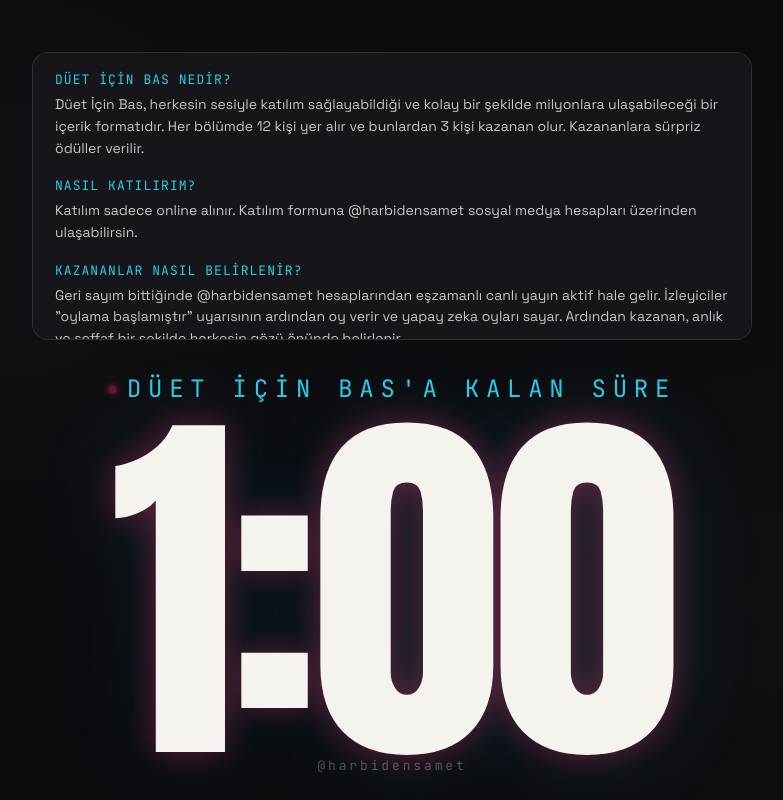
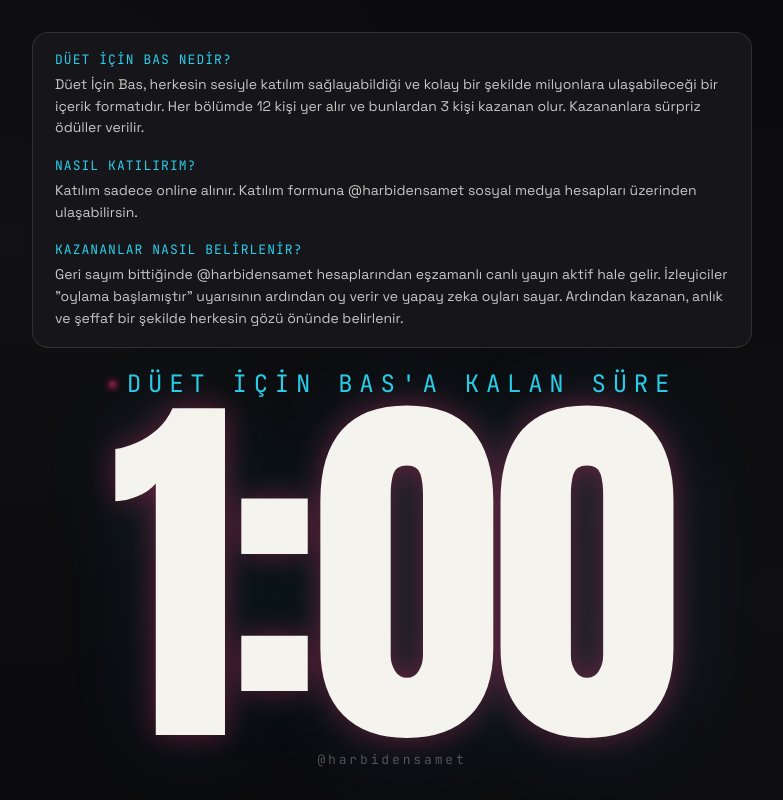
Before and after one commit to harbidensamet/duet-icin-bas, a plain HTML site: page index.html in a window 1280 px wide. Shown: the whole page, without its empty margins (248-1031 px from the left). Drawn offline with Linux system fonts and the light colour scheme; no server answers.

Commit message:
Update index.html

```diff
--- a/index.html
+++ b/index.html
@@ -28,8 +28,8 @@
     position:relative;
     width:100vw; height:100vh;
     display:flex; flex-direction:column;
-    align-items:center; justify-content:space-evenly;
-    gap:0;
+    align-items:center; justify-content:center;
+    gap:20px;
     padding:20px 16px;
     box-sizing:border-box;
   }
@@ -44,14 +44,11 @@
   .info-panel{
     position:relative;
     width:min(720px, 90vw);
-    max-height:36vh;
-    overflow-y:auto;
     background:var(--asphalt-2);
     border:1px solid var(--line);
     border-radius:16px;
     padding:18px 22px;
     z-index:5;
-    flex-shrink:1;
   }
   .info-block{ margin-bottom:18px; }
   .info-block:last-child{ margin-bottom:0; }
@@ -216,7 +213,7 @@
     100%{ transform:translate(-50%,-50%) translate(var(--dx), var(--dy)) scale(0.25); opacity:0; }
   }
   .brandmark{
-    position:fixed; bottom:26px; left:0; right:0;
+    position:relative;
     text-align:center;
     font-family:'JetBrains Mono', monospace;
     font-size:clamp(10px,1.8vw,13px);
```
